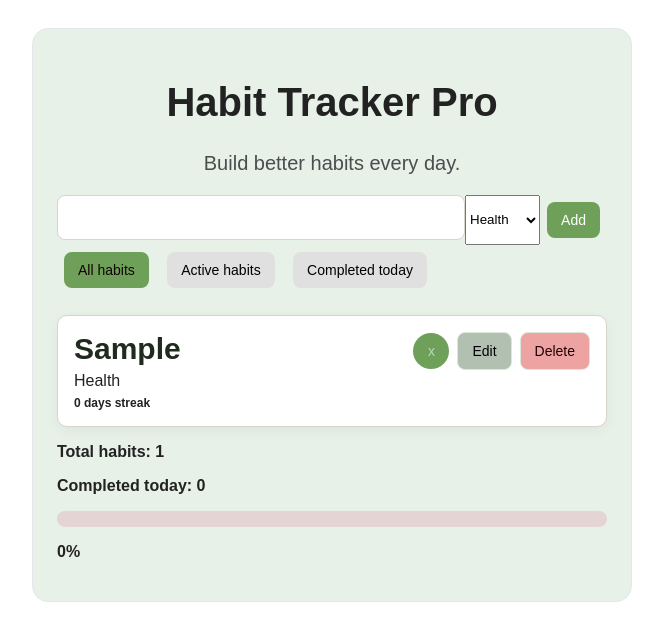
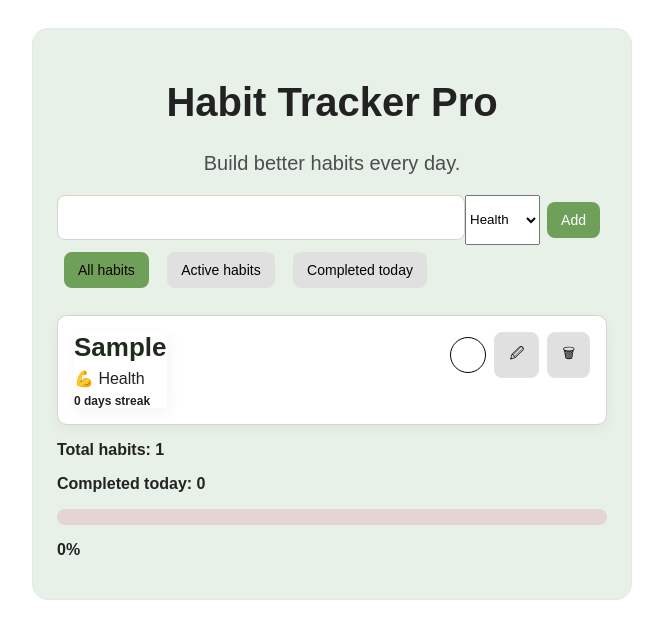
Before and after one commit to Horlivka/habits-app, a plain HTML site: page index.html in a window 1280 px wide. Both pictures are taken after typing "Sample" into the empty fields and a click on the button "Add". Shown: the whole page, without its empty margins (308-971 px from the left). Drawn offline with Linux system fonts and the light colour scheme.

Commit message:
Redesign habit cards and refactor categories

```diff
--- a/index.html
+++ b/index.html
@@ -15,11 +15,11 @@
         <div class="addForm">
             <input type="text" id="input">
             <select id="categoryList">
-                <option value="Health">Health</option>
-                <option value="Learning">Learning</option>
-                <option value="Work">Work</option>
-                <option value="Home">Home</option>
-                <option value="Personal">Personal</option>
+                <option value="health">Health</option>
+                <option value="learning">Learning</option>
+                <option value="work">Work</option>
+                <option value="home">Home</option>
+                <option value="personal">Personal</option>
             </select>
             <button id="addButton">Add</button>
         </div>
--- a/script.js
+++ b/script.js
@@ -14,6 +14,13 @@ let progressFill = document.querySelector("#progressFill");
 let progressText = document.querySelector("#progressText");
 
 let habits = [];
+const categories = {
+  learning: "📚 Learning",
+  health: "💪 Health",
+  work: "💼 Work",
+  home: "🏠 Home",
+  personal: "🎯 Personal",
+};
 let filterHabits = "All";
 
 function addHabit() {
@@ -67,7 +74,7 @@ function loadHabits() {
         habit.completedDates = [];
       }
       if (!habit.category) {
-        habit.category = "Personal";
+        habit.category = "personal";
       }
 
       return habit;
@@ -149,7 +156,7 @@ function renderHabits() {
 
     let deleteBtn = document.createElement("button");
     deleteBtn.classList.add("deleteBtn");
-    deleteBtn.textContent = "Delete";
+    deleteBtn.textContent = "🗑";
 
     deleteBtn.addEventListener("click", function () {
       habits.splice(index, 1);
@@ -160,7 +167,7 @@ function renderHabits() {
 
     let editBtn = document.createElement("button");
     editBtn.classList.add("editBtn");
-    editBtn.textContent = "Edit";
+    editBtn.textContent = "🖉";
 
     editBtn.addEventListener("click", function () {
       let newHabitText = prompt("Edit the habit", habit.text);
@@ -179,13 +186,13 @@ function renderHabits() {
       renderHabits();
     });
     let habitCategory = document.createElement("p");
-     habitCategory.classList.add("habitCategory");
-    habitCategory.textContent = habit.category;
 
+    habitCategory.classList.add("habitCategory");
+    habitCategory.textContent = categories[habit.category] ?? "❓ Unknown";
 
     let doneBtn = document.createElement("button");
     doneBtn.classList.add("completeBtn");
-    doneBtn.textContent = completedToday ? "✓" : "x";
+    // doneBtn.textContent = completedToday ? "✓" : "x";
 
     if (completedToday) {
       doneBtn.classList.add("completed");
@@ -246,6 +253,3 @@ input.addEventListener("keydown", function (event) {
 addButton.addEventListener("click", addHabit);
 loadHabits();
 renderHabits();
-
-
-console.log(habits);
--- a/style.css
+++ b/style.css
@@ -60,18 +60,38 @@ input {
 #habitsList li {
   border: 1px solid var(--color-border);
   box-shadow: 0 4px 12px rgba(78, 68, 55, 0.06);
+  background: white ;
+  display: flex;
+
 }
 
 .habitInfo {
   display: flex;
   flex-direction: column;
   gap: 6px;
+  box-shadow: 2px 4px 12px rgba(78, 68, 55, 0.06);
 }
 
 .habitTitle,
 .habitCategory,
 .habitStreak {
   margin: 0;
+}
+
+.habitTitle {
+  font-size: 26px;
+  font-weight: 700;
+  color: #1e2b1d;
+}
+
+.habitCategory {
+  font-size: 16px;
+  font-weight: 400;
+}
+
+.habitStreak {
+  font-size: 12px;
+  font-weight: 600;
 }
 
 .habitActions {
@@ -103,7 +123,7 @@ button:hover {
 }
 
 .editBtn {
-  background: #b1c0b1;
+
   border: 1px solid var(--color-primary-soft);
 }
 
@@ -112,9 +132,9 @@ button:hover {
 }
 
 .deleteBtn {
-  background: rgb(238, 163, 163);
+
   border: 1px solid var(--color-primary-soft);
-  color: #200202;
+
 }
 
 .deleteBtn:hover {
@@ -122,14 +142,26 @@ button:hover {
 }
 
 .completeBtn {
-  background: var(--color-primary);
-  color: #bbd6be;
+  background: white;
+  color: #ffffff;
   width: 36px;
   height: 36px;
+  border: 1px solid black;
   border-radius: 50%;
+  transition:
+    background-color 0.2s ease,
+    transform 0.2s ease;
 }
 .completeBtn:hover {
-  background: #66b444;
+  background: var(--color-primary-soft);
+}
+
+.completed {
+  background: var(--color-primary);
+}
+
+.completed:hover {
+background: rgb(26, 207, 26)
 }
 
 #addButton {
@@ -165,21 +197,7 @@ li.done {
   background: #d0ebd0;
 }
 
-.habitTitle {
-  font-size: 30px;
-  font-weight: 700;
-  color: #1e2b1d;
-}
 
-.habitCategory {
-  font-size: 16px;
-  font-weight: 400;
-}
-
-.habitStreak {
-  font-size: 12px;
-  font-weight: 600;
-}
 
 #countHabits,
 #doneHabits,
```
